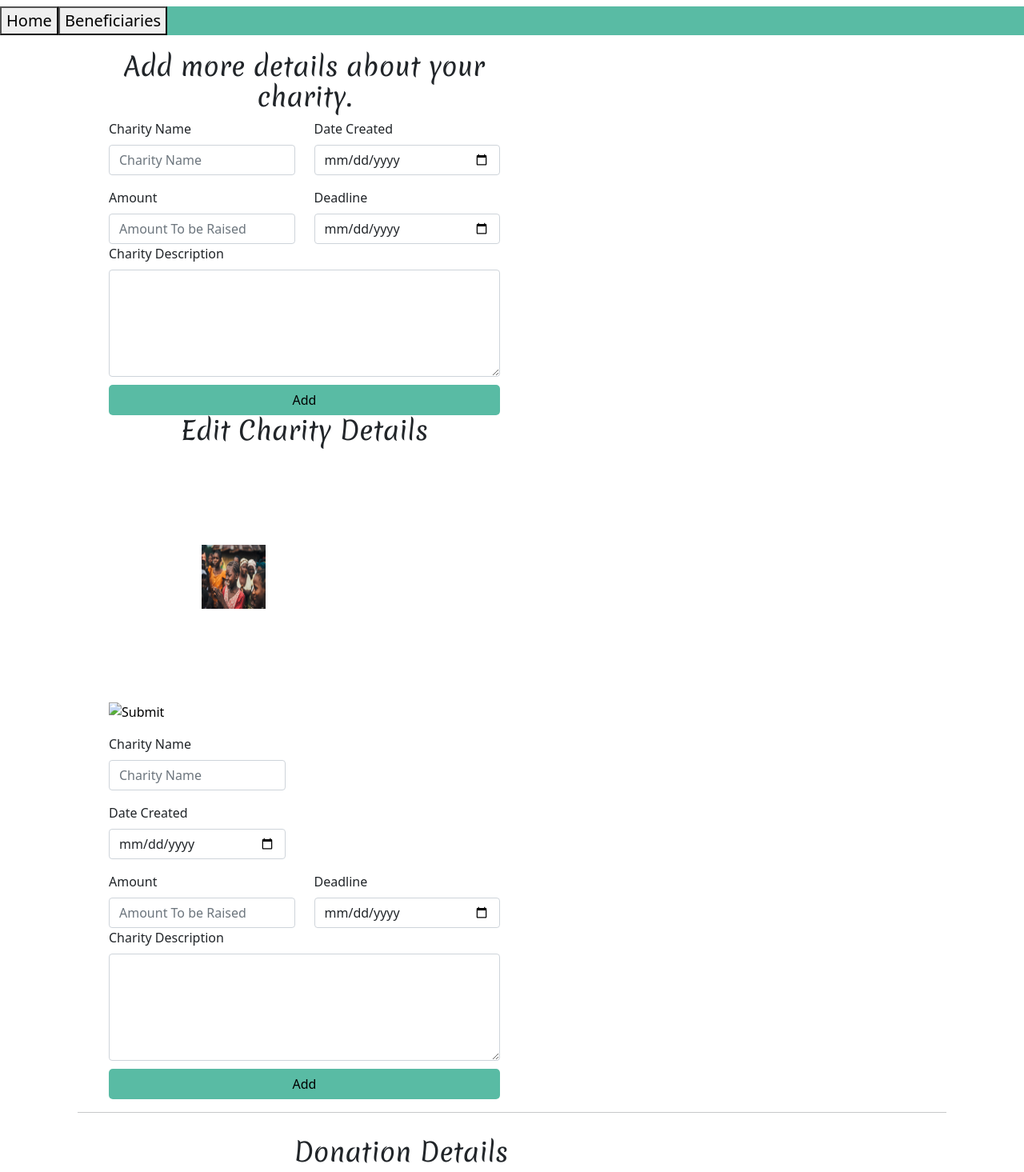
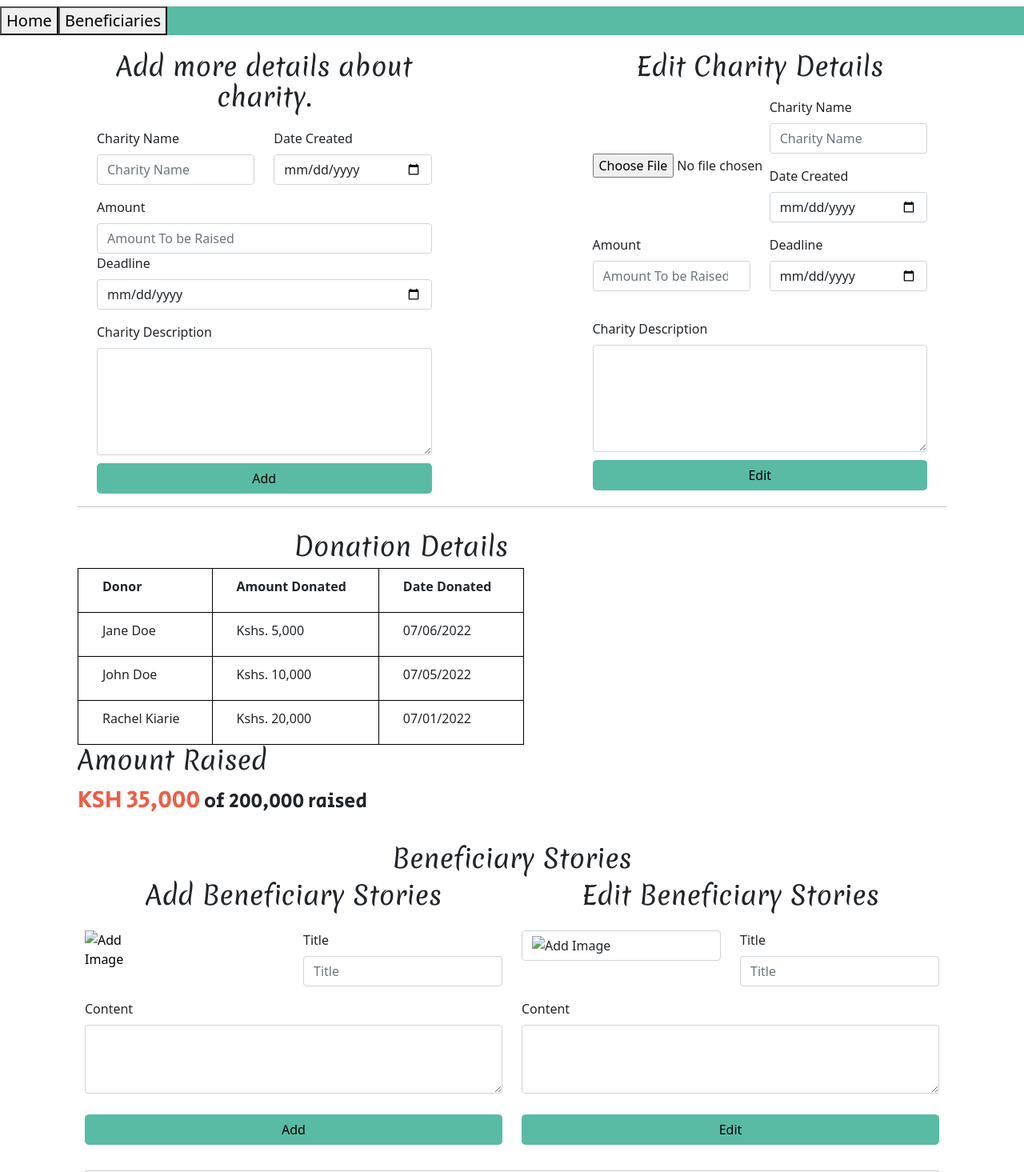
Before and after one commit to Rachelnk/Fund-Flow, an Angular app: page / in a window 1280 px wide. Shown: the part 60-1525 px from the top of the page at 80% size. Built offline with nearby package versions, Linux system fonts and the light colour scheme.

Commit message:
Change styling for charity details add and edit form.

```diff
--- a/src/app/beneficiary-form/beneficiary-form.component.html
+++ b/src/app/beneficiary-form/beneficiary-form.component.html
@@ -1,10 +1,8 @@
 <div class="container">
-  <h2 class="text-center">Beneficiary Stories</h2>
-
   <div class="row">
-
+    <h2 class="text-center" style="margin-top:15px;" >Beneficiary Stories</h2>
     <div class="col-md-6">
-      <h2 class="text-center">Add Beneficiary Stories</h2>
+      <h2 class="text-center" style="margin-bottom:25px;">Add Beneficiary Stories</h2>
 
       <div class="row">
         <div class="col-md-6">
@@ -38,12 +36,12 @@
       </div>
     </div>
 
-  </div>
+      <!-- </div> -->
 
-  <!-- Edit form -->
-  <div class="row">
+    <!-- Edit form -->
+    <!-- <div class="row"> -->
     <div class="col-md-6">
-      <h2 class="text-center">Edit Beneficiary Stories</h2>
+      <h2 class="text-center" style="margin-bottom:25px;">Edit Beneficiary Stories</h2>
 
       <div class="row">
         <div class="col-md-6">
@@ -82,6 +80,8 @@
     </div>
 
   </div>
+  <hr>
+
 
   <!-- Add beneficiary -->
   <div class="row">
--- a/src/app/charitydetails-form/charitydetails-form.component.html
+++ b/src/app/charitydetails-form/charitydetails-form.component.html
@@ -1,8 +1,8 @@
 <div class="container">
   <div class="row">
-      <div class="">
-        <div class="col-md-6">
-          <h2 class="text-center">Add more details about your charity.</h2>
+
+        <div class="col-md-5">
+          <h2 class="text-center" style="margin-bottom:20px">Add more details about charity.</h2>
           <form action="">
             <div class="row">
               <div class="col-md-6">
@@ -13,24 +13,29 @@
 
               </div>
               <div class="col-md-6">
-                <label for="date-created">Date Created</label>
-                <input type="date" class="form-control" id="date-created" required placeholder="Date Created">
+                <div class="form-group">
+                  <label for="date-created">Date Created</label>
+                  <input type="date" class="form-control" id="date-created" required placeholder="Date Created">
+
+                </div>
 
               </div>
             </div>
 
             <div class="row">
-              <div class="col-md-6">
+              <div class="col-md-12">
                 <label for="Amount">Amount </label>
                 <input type="number" id="amount" class="form-control" placeholder="Amount To be Raised">
 
               </div>
-              <div class="col-md-6">
+            </div>
+            <div class="row">
+              <div class="col-md-12">
                 <label for="deadline">Deadline</label>
                 <input type="date" id="deadline" class="form-control" required>
 
-              </div>
-              <div class="col-md-12">
+            </div>
+              <div class="col-md-12" style="margin-top:16px;">
                 <label for="about">Charity Description</label>
                 <textarea name="about-charity" id="about-charity" cols="10" rows="5" class="form-control"></textarea>
               </div>
@@ -40,25 +45,26 @@
             </div>
           </form>
         </div>
-      </div>
+        <div class="col-md-2"></div>
+
 
       <!-- Edit form -->
 
-      <div class="" style="float: right;">
-        <div class="col-md-6">
-          <h2 class="text-center">Edit Charity Details</h2>
+
+        <div class="col-md-5">
+          <h2 class="text-center" style="margin-bottom:20px">Edit Charity Details</h2>
           <form action="">
             <div class="row">
-              <div class="col-md-6">
+              <div class="col-md-6" style="margin-top:70px ;">
                 <div class="form-group">
-                  <img src="/assets/images/contact-banner.jpg" alt="charity-logo" style="margin:50% ;" height="80" width="80">
-                  <input type="image" required id="image">
+                  <input type="file" required id="image">
 
                 </div>
 
               </div>
+            <div class="col-md-6">
               <div class="row">
-                <div class="col-md-6">
+                <div class="col-md-12">
                   <div class="form-group">
                     <label for="charity-name">Charity Name</label>
                     <input type="text" placeholder="Charity Name" id="charity-name" required class="form-control">
@@ -66,7 +72,7 @@
                 </div>
               </div>
               <div class="row">
-                <div class="col-md-6">
+                <div class="col-md-12">
                   <div class="form-group">
                     <label for="date-created">Date Created</label>
                     <input type="date" class="form-control" id="date-created" required placeholder="Date Created">
@@ -74,6 +80,7 @@
                   </div>
                 </div>
               </div>
+            </div>
 
             </div>
 
@@ -88,12 +95,12 @@
                 <input type="date" id="deadline" class="form-control" required>
 
               </div>
-              <div class="col-md-12">
+              <div class="col-md-12" style="margin-top: 35px;">
                 <label for="about">Charity Description</label>
                 <textarea name="about-charity" id="about-charity" cols="10" rows="5" class="form-control"></textarea>
               </div>
               <div class="col-md-12">
-                <button class="add-edit-btn form-control">Add</button>
+                <button class="add-edit-btn form-control">Edit</button>
               </div>
             </div>
 
@@ -103,7 +110,7 @@
 
         </div>
 
-      </div>
+
   </div>
 
 
```
